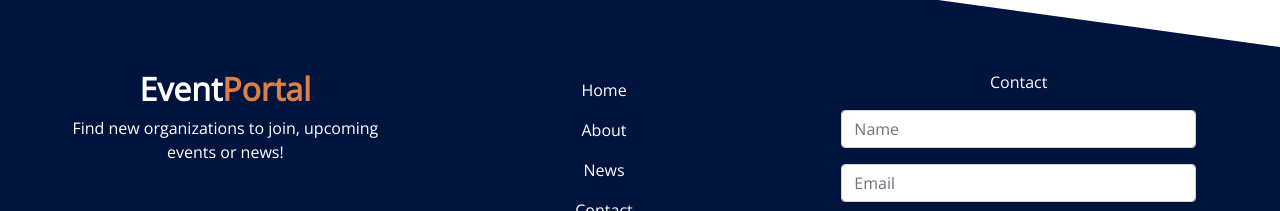
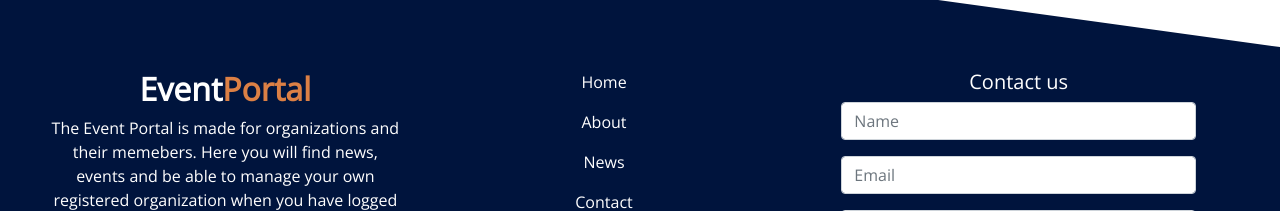
Before and after one commit to ZetcH93/EventPortal, a Vue app in the folder client/: page / in a window 1280 px wide. Shown: the part 741-952 px from the top of the page. Built offline with nearby package versions, Linux system fonts and the light colour scheme.

Commit message:
If applied, this will update contact us text in the footer.

```diff
--- a/client/src/components/Main/Footer.vue
+++ b/client/src/components/Main/Footer.vue
@@ -7,11 +7,12 @@
         <!-- column for the information and event-portal logo -->
         <h5 class="title"><b>Event<span
             style="color: #DC8045">Portal</span></b></h5>
-        <p v-if="$route.meta['description']">{{ $route.meta['description'] }}</p>
+        <p>The Event Portal is made for organizations and their memebers. Here you will find news, events and be able to
+          manage your own registered organization when you have logged in.</p>
       </div>
       <!-- column for the links -->
       <div class="col-sm d-flex flex-column align-items-center">
-        <router-link :to="{ name: 'Home' }" class="nav-item nav-link">Home</router-link>
+        <router-link :to="{ name: 'Home' }" class="nav-item nav-link pt-0">Home</router-link>
         <router-link :to="{ name: 'About' }" class="nav-item nav-link">About</router-link>
         <router-link :to="{ name: 'News' }" class="nav-item nav-link">News</router-link>
         <router-link :to="{ name: 'Contact' }" class="nav-item nav-link">Contact</router-link>
@@ -19,7 +20,7 @@
       </div>
       <!-- column for the contact-form, made so that the contact-form disappears when it gets smaller  -->
       <div class="col-sm d-none d-lg-block px-5">
-        <p>Contact</p>
+        <h5>Contact us</h5>
         <div class="mb-3">
           <input id="exampleFormControlInput1" class="form-control" placeholder="Name" type="text">
         </div>
```
